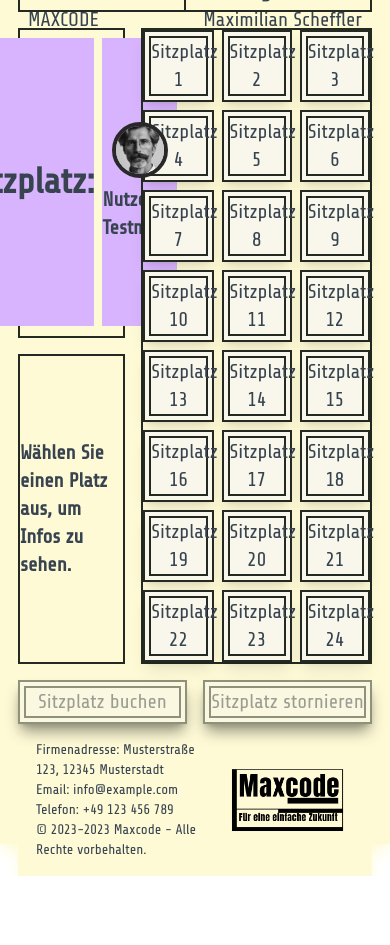
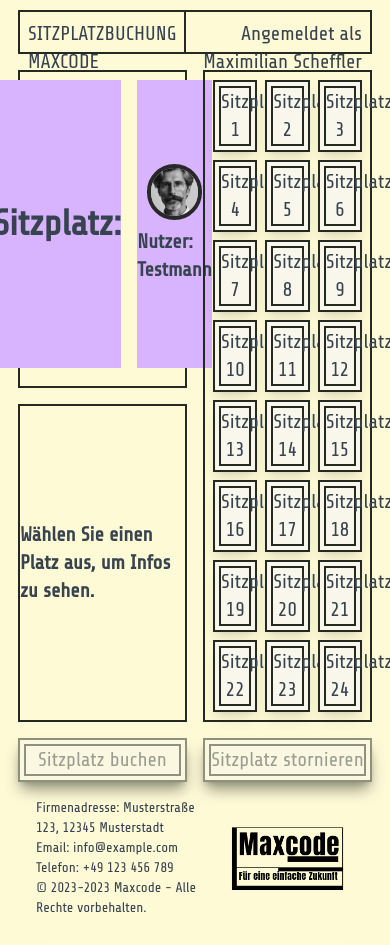
Before and after one commit to JackScheff420/sitzplatzbuchung, a React (Create React App) app: page / in a window 390 px wide. Before the commit the page ends 876 px from the top, so only its background shows below. Built offline with nearby package versions, Linux system fonts and the light colour scheme.

Commit message:
anpassungen an responsive design

```diff
--- a/src/App.js
+++ b/src/App.js
@@ -23,7 +23,6 @@
       setSelectedSeat(null);
     }
   };
-
 
 
   const handleCloseModal = () => {
@@ -78,18 +77,42 @@
 
   return (
     <div className="App">
-      <section id="basis" className="flex flex-col items-center justify-center text-xl text-secondarytheme bg-primarytheme border-2 border-primarytheme shadow-lg shadow-primarytheme px-4 sm:px-8 py-2 sm:py-3 h-screen">
+      <section id="basis" className="flex flex-col items-center justify-center text-xl text-secondarytheme bg-primarytheme border-2 border-primarytheme shadow-lg shadow-primarytheme px-4 sm:px-8 py-2 sm:py-3">
 
-        <section id="header" className="w-full max-w-screen-xl h-auto border-accenttheme border-2 flex justify-between mb-4">
+        <header className="border-accenttheme border-2 top-0 w-full flex justify-between mb-4">
           <div className="h-10 w-auto text-left p-2">
             SITZPLATZBUCHUNG MAXCODE
           </div>
           <div className="h-10 w-auto border-accenttheme border-l-2 text-right p-2">
             Angemeldet als Maximilian Scheffler
           </div>
-        </section>
+        </header>
 
         <section id="main" className="w-full max-w-screen-xl mb-4 h-auto">
+
+          <div className="grid grid-cols-2 grid-rows-2 gap-4">
+            <div className='border-accenttheme border-2'>
+              <div className="flex grid-cols-2 grid-rows-1 gap-4 m-2 font-extrabold items-center justify-center">
+                <div className="col-start-1 row-start-1 bg-purple-300 w-72 h-72 flex items-center justify-center text-4xl">
+                  Sitzplatz: {selectedSeat}
+                </div>
+                <div className="col-start-2 row-start-1 bg-purple-300 w-72 h-72 flex flex-col items-center justify-center">
+                  <img src={profilbild} alt="Profilbild" className="w-3/4 h-auto rounded-full mb-2 grayscale border-accenttheme border-4" />
+                  Nutzer: Testmann
+                </div>
+              </div>
+            </div>
+            <div className="row-span-2 border-accenttheme border-2 flex items-center justify-center">
+              <div className="grid grid-cols-12 grid-rows-6 m-2 gap-2 w-96">
+                {generateSeats()}
+              </div>
+            </div>
+            <div className="row-start-2 border-accenttheme border-2 font-extrabold flex items-center justify-center">
+              {renderSeatInfo()}
+            </div>
+          </div>
+
+{/*
           <div class="grid grid-cols-3 grid-rows-2 gap-4">
 
             <div class="col-span-1 border-accenttheme border-2">
@@ -114,7 +137,8 @@
               {renderSeatInfo()}
             </div>
 
-          </div>
+          </div> */}
+
 
         </section>
 
@@ -175,7 +199,7 @@
           </div>
         )}
 
-        <footer id="footer" className="w-full h-auto flex justify-between items-center text-xl text-secondarytheme bg-primarytheme border-2 border-primarytheme shadow-lg shadow-primarytheme px-4 sm:px-8 py-2 sm:py-3">
+        <footer id="footer" className="w-full h-auto flex justify-between items-center text-xl text-secondarytheme bg-primarytheme border-2 border-primarytheme shadow-lg shadow-primarytheme px-4 sm:px-8 py-2">
           <div className="text-sm">
             <p>Firmenadresse: Musterstraße 123, 12345 Musterstadt</p>
             <p>Email: info@example.com</p>
```
